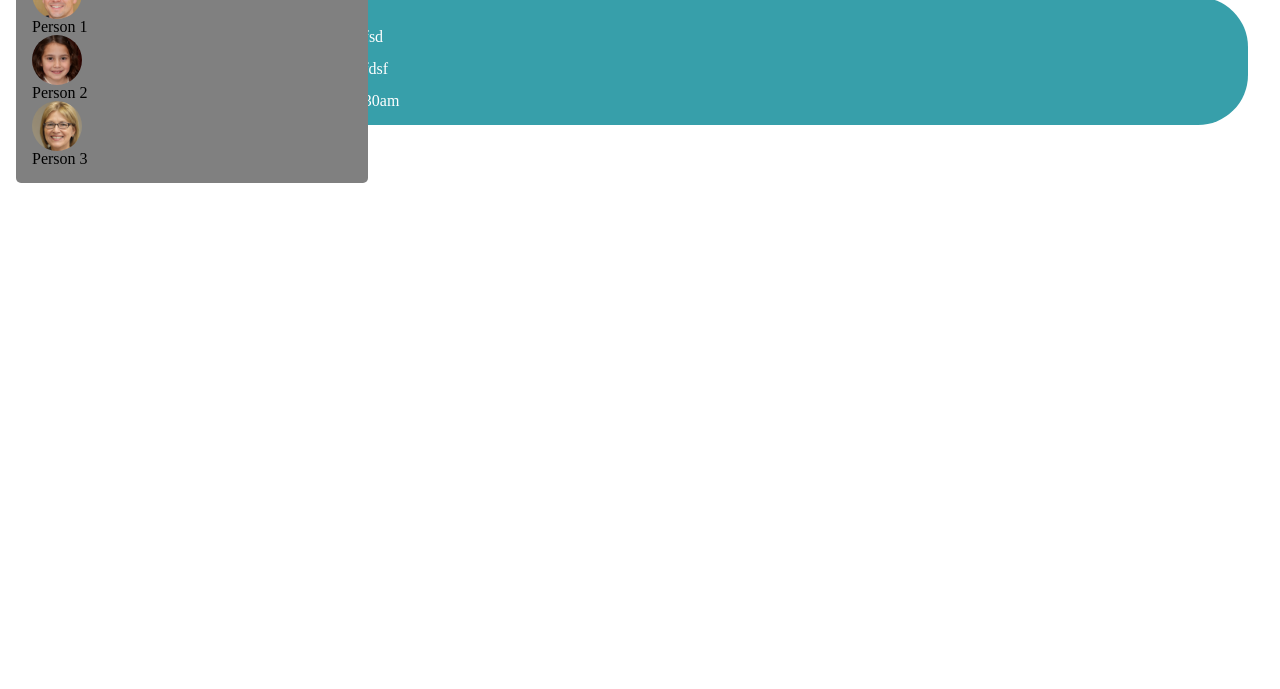
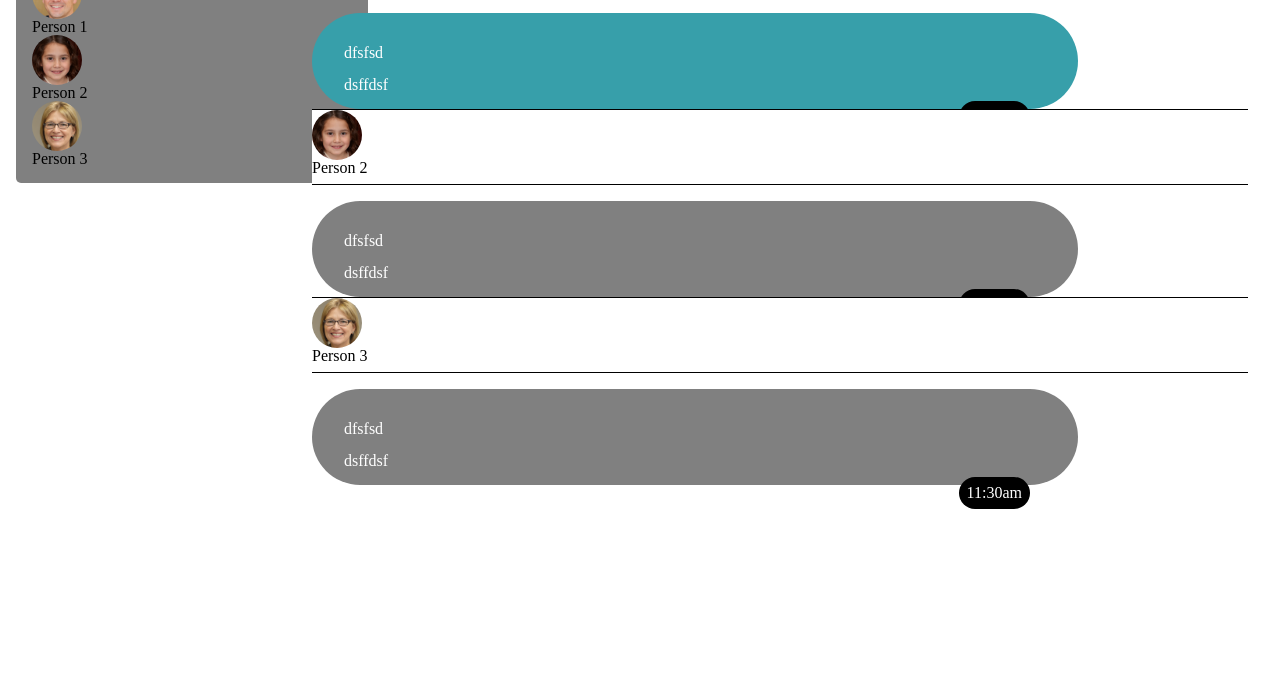
Before and after one commit to uc-media-production/css-positioning-liamp76, a plain HTML site: page css/index.html in a window 1280 px wide. Shown: the part 111-800 px from the top of the page. Drawn offline with Linux system fonts and the light colour scheme.

Commit message:
Still broken

```diff
--- a/css/index.html
+++ b/css/index.html
@@ -31,6 +31,25 @@
         <p class="timestamp" >11:30am</p>
 
     </div>
+
+    <div class="participant-banner">
+        <img class="profile image" src="img/person2.jfif" alt="person"/>
+        <h2>Person 2</h2>
+    </div>
+    <div class="chat-bubble chat-bubble-gray">
+        <p>dfsfsd</p>
+        <p>dsffdsf</p>
+        <p class="timestamp" >11:30am</p>
+    </div>
+    <div class="participant-banner">
+        <img class="profile image" src="img/person3.jfif" alt="person"/>
+        <h2>Person 3</h2>
+    </div>
+    <div class="chat-bubble chat-bubble-gray">
+        <p>dfsfsd</p>
+        <p>dsffdsf</p>
+        <p class="timestamp" >11:30am</p>
+    </div>
 </main>
 </body>
 </html>
--- a/css/style.css
+++ b/css/style.css
@@ -19,7 +19,6 @@ aside{
 aside ul li{
     display:inline-block;
 }
-
 
 body{
     padding:1rem;
@@ -43,6 +42,10 @@ main{
     background: white;
     border-top: 1px solid black;
     border-bottom: 1px solid black;
+    position:sticky;
+    top: 0;
+    z-index: 1;
+
 }
 
 .chat-bubble{
@@ -50,7 +53,17 @@ main{
     border-radius: 50px;
     padding: 1rem 2rem;
     color: white;
-
+    margin: 1rem 0 auto;
+    position: relative;
+    width:75%;
+}
+.chat-bubble-gray{
+    background-color:gray;
+    border-radius: 50px;
+    padding: 1rem 2rem;
+    color: white;
+    margin: 1rem 0 auto;
+    position: relative;
 }
 
 p {
@@ -58,5 +71,11 @@ p {
 }
 
 .timestamp{
-
+    background: black;
+    padding: 0.5rem;
+    border-radius: 100px;
+    display:inline;
+    position: absolute;
+    right: 3rem;
+    bottom: -1.5rem;
 }
```
